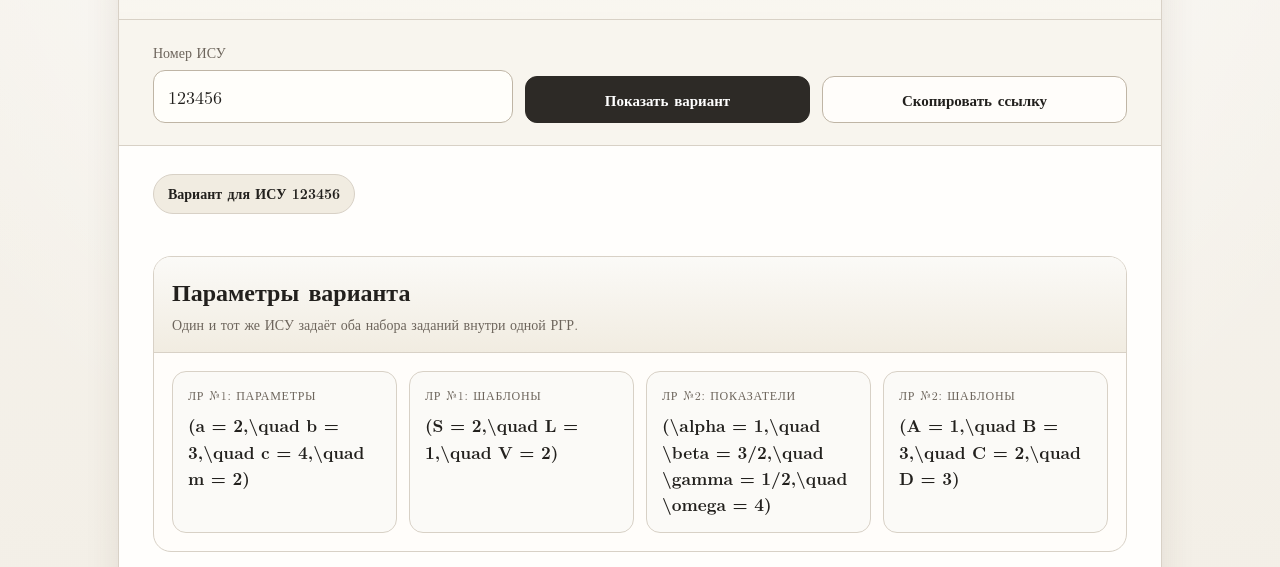
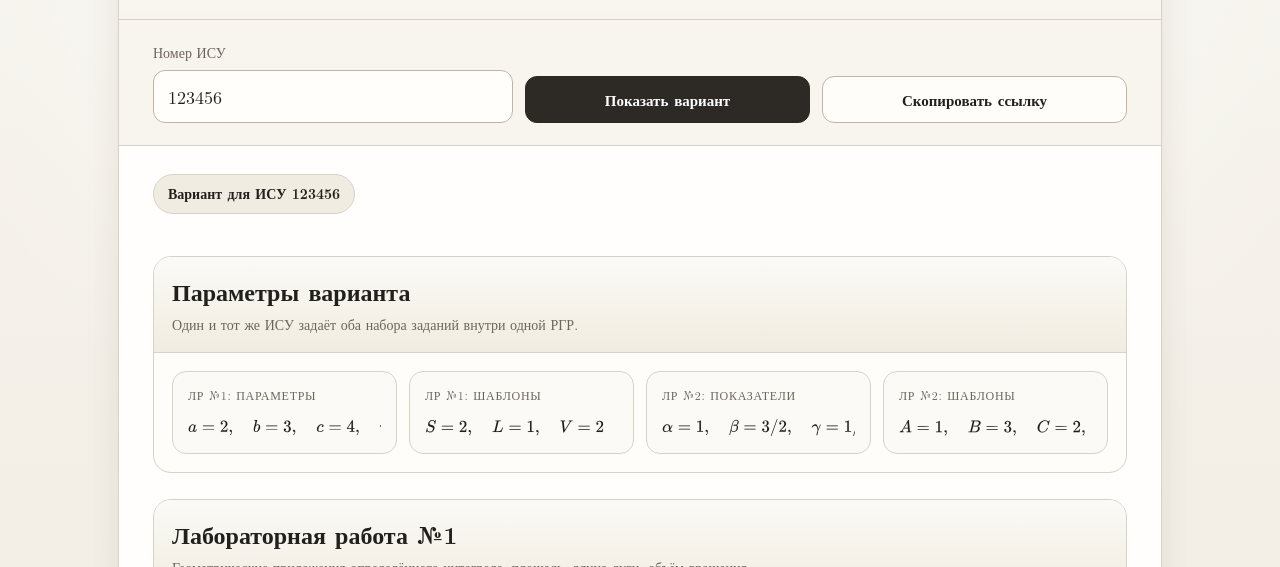
Before and after one commit to imath-materials/mathanalysis, a plain HTML site: page RGR1_generator.html in a window 1280 px wide. Shown: the part 233-800 px from the top of the page. Drawn offline with nearby package versions, Linux system fonts and the light colour scheme.

Commit message:
Add files via upload

```diff
--- a/RGR1_generator.html
+++ b/RGR1_generator.html
@@ -175,6 +175,7 @@ window.MathJax = {
     border:1px solid var(--line);
     border-radius:14px;
     padding:14px 15px;
+    min-width:0;
   }
   .metaCard .k{
     font-size:12px;
@@ -186,6 +187,11 @@ window.MathJax = {
   .metaCard .v{
     font-size:17px;
     font-weight:700;
+    overflow-x:auto;
+    overflow-y:hidden;
+  }
+  .metaCard .v mjx-container{
+    max-width:100%;
   }
   .grid2{
     display:grid;
@@ -369,7 +375,7 @@ function metaCards(obj){
   return Object.entries(obj).map(([k,v]) => `
     <div class="metaCard">
       <div class="k">${k}</div>
-      <div class="v">\(${v}\)</div>
+      <div class="v">\\(${v}\\)</div>
     </div>
   `).join('');
 }
```
